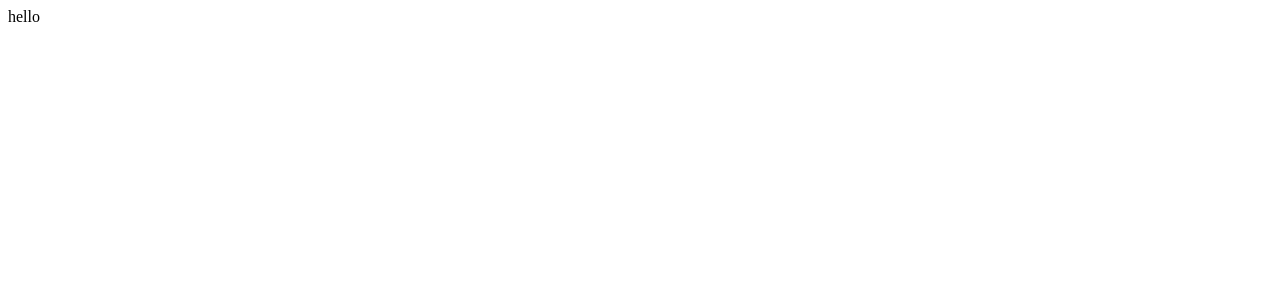
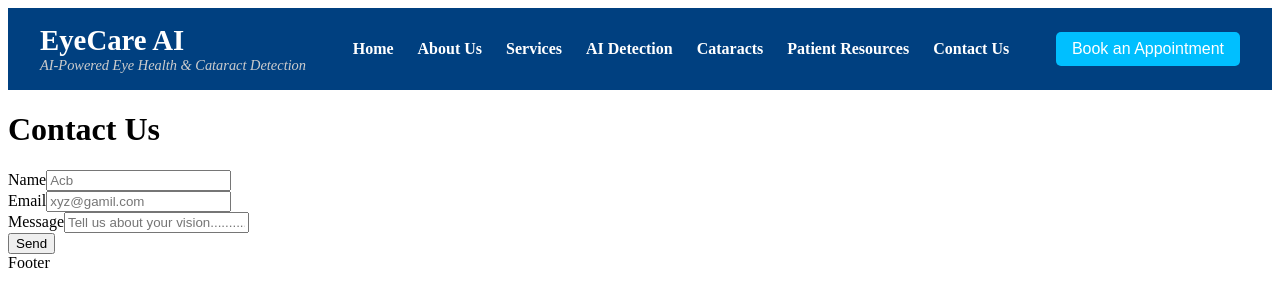
Before and after one commit to raushcoder07/eNetraCare_web, a React (Create React App) app: page /contact in a window 1280 px wide. Shown: the top 306 px of the page. Built offline with nearby package versions, Linux system fonts and the light colour scheme.

Commit message:
eachsection

```diff
--- /dev/null
+++ b/src/App.css
@@ -0,0 +1,71 @@
+.header {
+    display: flex;
+    justify-content: space-between;
+    align-items: center;
+    padding: 1rem 2rem;
+    background-color: #004080;
+    color: white;
+  }
+
+  .container {
+    display: flex;
+    justify-content: space-between;
+    align-items: center;
+    width: 100%;
+  }
+
+  .logo h1 {
+    margin: 0;
+    font-size: 1.8rem;
+  }
+
+  .tagline {
+    margin: 0;
+    font-size: 0.9rem;
+    font-style: italic;
+    color: #CCCCCC;
+  }
+
+  .nav ul {
+    list-style: none;
+    display: flex;
+    gap: 1.5rem;
+    margin: 0;
+    padding: 0;
+  }
+
+  .nav a {
+    color: white;
+    text-decoration: none;
+    font-weight: bold;
+  }
+
+  .nav a:hover {
+    text-decoration: underline;
+  }
+
+  .header-right {
+    display: flex;
+    align-items: center;
+    gap: 1rem;
+  }
+
+  .contact-info {
+    color: white;
+    text-decoration: none;
+    font-size: 1rem;
+  }
+
+  .appointment-btn {
+    background-color: #00BFFF;
+    color: white;
+    border: none;
+    padding: 0.5rem 1rem;
+    cursor: pointer;
+    font-size: 1rem;
+    border-radius: 5px;
+  }
+
+  .appointment-btn:hover {
+    background-color: #1E90FF;
+  }
--- a/src/App.js
+++ b/src/App.js
@@ -1,8 +1,34 @@
-
+import { BrowserRouter as Router ,Route ,Routes } from "react-router-dom";
+// import header from "./Component/header";
+import Home from "./Component/Home";
+import Header from "./Header";
+import Footer from "./Component/Footer";
+import Contact from "./Component/Contact";
+import About from "./Component/About";
+import Ai from "./Component/Ai";
+import Cataract from "./Component/Cataract";
+import Services from "./Component/Services";
+import Resources from "./Component/Resources";
+// import About from "./Component/About";
 
 function App() {
   return (
-    <div>hello</div>
+    <Router>
+    <Header/>
+      <Routes>
+        {/* <Contact/> */}
+        <Route path="/ai-detection" element={<Ai/>}/>
+        <Route path="/cataracts" element={<Cataract/>}/>
+        <Route path="/services" element={<Services/>}/>
+        <Route path="/resources" element={<Resources/>}/>
+
+        <Route path="/about" element={<About/>}/>
+        <Route path ="/" element={<Home/>}/>
+        <Route path="/contact" element={<Contact/>}/>
+      </Routes>
+      <Footer/>
+
+    </Router>
   );
 }
 
--- /dev/null
+++ b/src/Component/About.jsx
@@ -0,0 +1,9 @@
+import React from 'react'
+
+const About = () => {
+  return (
+    <div>About</div>
+  )
+}
+
+export default About
--- /dev/null
+++ b/src/Component/Ai.jsx
@@ -0,0 +1,9 @@
+import React from 'react'
+
+const Ai = () => {
+  return (
+    <div>Ai</div>
+  )
+}
+
+export default Ai
--- /dev/null
+++ b/src/Component/Cataract.jsx
@@ -0,0 +1,9 @@
+import React from 'react'
+
+const Cataract = () => {
+  return (
+    <div>Cataract</div>
+  )
+}
+
+export default Cataract
--- /dev/null
+++ b/src/Component/Contact.jsx
@@ -0,0 +1,41 @@
+import React from 'react'
+
+const Contact = () => {
+  return (
+    <div className="xyz">
+         <main>
+            <h1>Contact Us</h1>
+            <form >
+
+            <div>
+                    <label >Name</label>
+                    <input type="text" required placeholder="Acb"/>
+
+                </div>
+
+
+                <div>
+                    <label >Email</label>
+                    <input type="email" required placeholder="xyz@gamil.com"/>
+
+                </div>
+
+                <div>
+                    <label >Message</label>
+                    <input type="text" required placeholder="Tell us about your vision............."/>
+
+                </div>
+
+                <button type='submit'>Send</button>
+
+
+
+
+
+            </form>
+         </main>
+    </div>
+  )
+}
+
+export default Contact
--- /dev/null
+++ b/src/Component/Footer.jsx
@@ -0,0 +1,9 @@
+import React from 'react'
+
+const Footer = () => {
+  return (
+    <div>Footer</div>
+  )
+}
+
+export default Footer
--- /dev/null
+++ b/src/Component/Home.jsx
@@ -0,0 +1,9 @@
+import React from 'react'
+
+const Home = () => {
+  return (
+    <div>Lorem ipsum dolor, sit amet consectetur adipisicing elit. Enim natus vero neque error, assumenda voluptatibus cumque! Dolorum debitis in veniam sed aliquam, iusto magni architecto nesciunt officia autem possimus dolor?</div>
+  )
+}
+
+export default Home
--- /dev/null
+++ b/src/Component/Resources.jsx
@@ -0,0 +1,9 @@
+import React from 'react'
+
+const Resources = () => {
+  return (
+    <div>Resources</div>
+  )
+}
+
+export default Resources
--- /dev/null
+++ b/src/Component/Services.jsx
@@ -0,0 +1,9 @@
+import React from 'react'
+
+const Services = () => {
+  return (
+    <div>Services</div>
+  )
+}
+
+export default Services
--- /dev/null
+++ b/src/Header.jsx
@@ -0,0 +1,33 @@
+import React from 'react';
+import './App.css';
+import {Link} from "react-router-dom";
+
+const Header = () => {
+  return (
+    <header className="header">
+      <div className="container">
+        <div className="logo">
+          <h1>EyeCare AI</h1>
+          <p className="tagline">AI-Powered Eye Health & Cataract Detection</p>
+        </div>
+        <nav className="nav">
+          <ul>
+          <li><Link to="/">Home</Link></li>
+            <li><Link to="/about">About Us</Link></li>
+            <li><Link to="/services">Services</Link></li>
+            <li><Link to="/ai-detection">AI Detection</Link></li>
+            <li><Link to="/cataracts">Cataracts</Link></li>
+            <li><Link to="/resources">Patient Resources</Link></li>
+            <li><Link to="/contact">Contact Us</Link></li>
+          </ul>
+        </nav>
+        <div className="header-right">
+          {/* <a href="tel:+1234567890" className="contact-info">Call: +123 456 7890</a> */}
+          <button className="appointment-btn">Book an Appointment</button>
+        </div>
+      </div>
+    </header>
+  );
+};
+
+export default Header;
--- a/src/index.js
+++ b/src/index.js
@@ -9,8 +9,3 @@ root.render(
     <App />
   </React.StrictMode>
 );
-
-// If you want to start measuring performance in your app, pass a function
-// to log results (for example: reportWebVitals(console.log))
-// or send to an analytics endpoint. Learn more: https://bit.ly/CRA-vitals
-// reportWebVitals();
```
